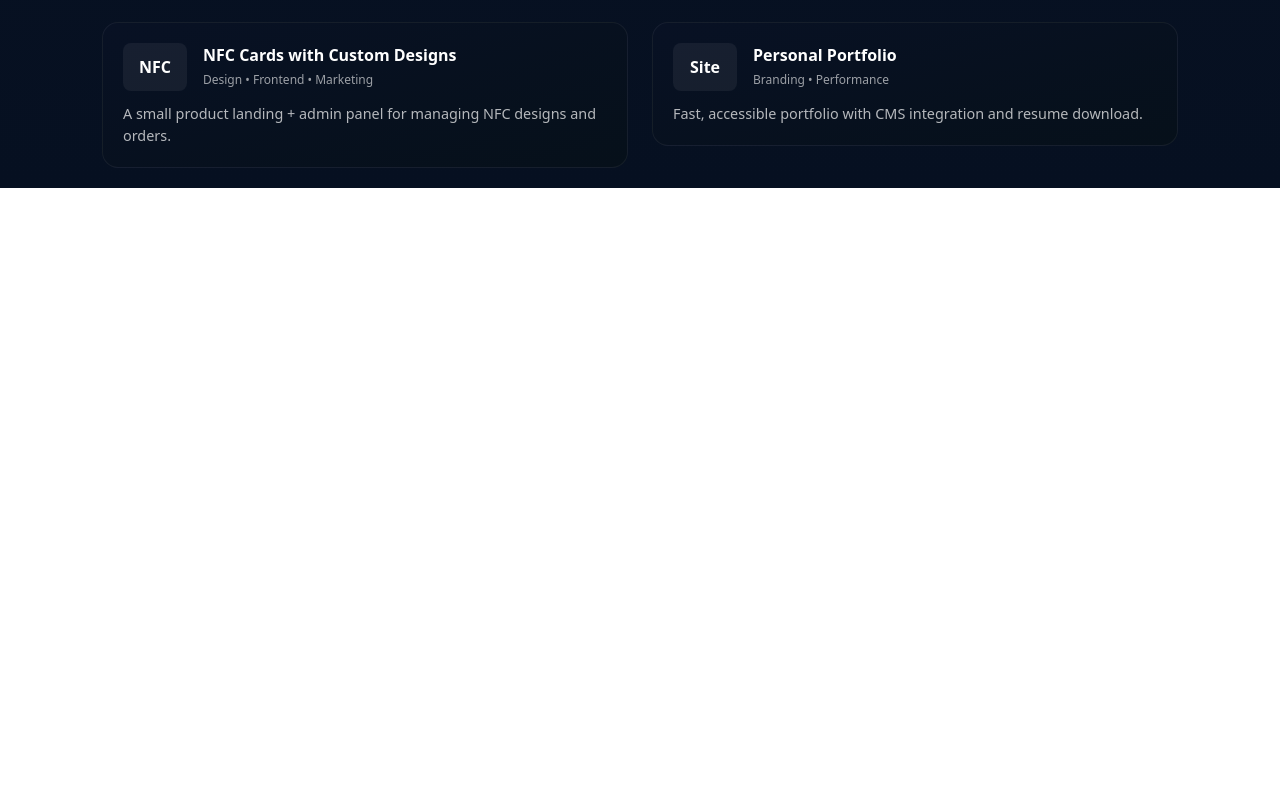
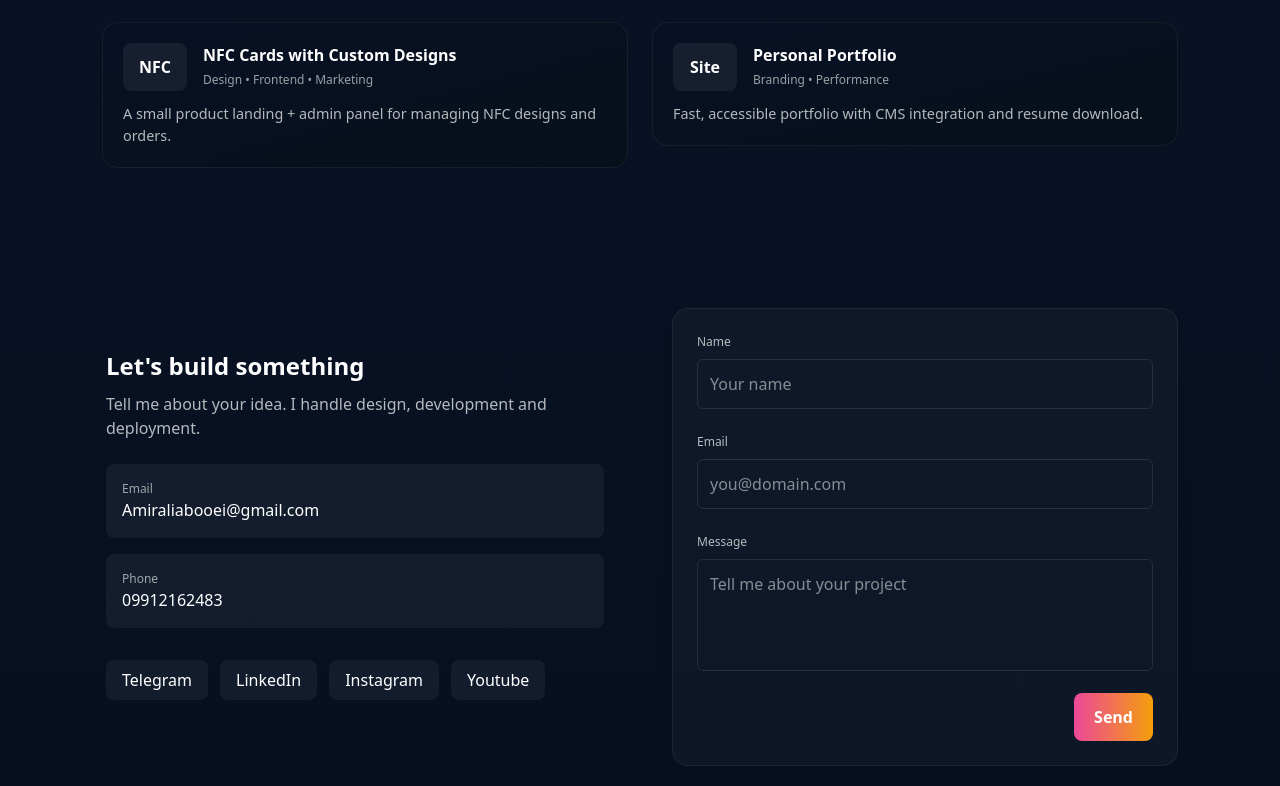
Before and after one commit to amiraliabooei/amirali-personal-site, a React (Vite) app: page / in a window 1280 px wide. Shown: the part 1954-2740 px from the top of the page. Before the commit the page ends 2142 px from the top, so only its background shows below. Built offline with nearby package versions, Linux system fonts and the light colour scheme.

Commit message:
make contactbox

```diff
--- /dev/null
+++ b/src/Components/ContactBox/ContactBox.jsx
@@ -0,0 +1,75 @@
+import Styled from "./ContactBox.module.css";
+
+
+export default function ContactBox(props){
+    const Gomail = ()=>{
+
+    }
+    const GoPhone = ()=>{
+
+    }
+    switch (props.data.lan) {
+        case 'en':
+            return (
+                <>
+                    <div className={Styled.ContactBoxWrapper} id={'contact'}>
+                        <div className="container">
+                            <div className="row">
+                                <div className="col-xxl-6 col-xl-6 col-md-12 col-sm-12">
+                                    <div className={Styled.ContactSection}>
+                                        <h3 className={Styled.ContactTitle}>Let's build something</h3>
+                                        <p className={Styled.ContactDesc}>Tell me about your idea. I handle design,
+                                            development and deployment.</p>
+
+                                        <div className={Styled.ContactInfo}>
+                                            <a className={Styled.InfoBox} href={'mailto:amiraliabooei@gmail.com'}>
+                                                <div className={Styled.InfoLable}>Email</div>
+                                                <div className={Styled.InfoValue}>Amiraliabooei@gmail.com</div>
+                                            </a>
+
+                                            <a className={Styled.InfoBox} href={'tel:+989912162483'}>
+                                                <div className={Styled.InfoLable} >Phone</div>
+                                                <div className={Styled.InfoValue}>09912162483</div>
+                                            </a>
+
+                                            <div className={Styled.ContactLinks}>
+                                                <a href="https://t.me/">Telegram</a>
+                                                <a href="https://www.linkedin.com/">LinkedIn</a>
+                                                <a href="https://www.linkedin.com/">Instagram</a>
+                                                <a href="https://www.linkedin.com/">Youtube</a>
+                                            </div>
+                                        </div>
+                                    </div>
+                                </div>
+                                <div className="col-xxl-6 col-xl-6 col-md-12 col-sm-12">
+                                    <div className={Styled.ContactFormWrapper} >
+                                        <form className={Styled.ContactFormContainer}>
+                                            <label className={Styled.ContactFormLable}>Name</label>
+                                            <input className={Styled.ContactFormInput} placeholder="Your name"/>
+                                            <br/>
+                                            <br/>
+                                            <label className={Styled.ContactFormLable} >Email</label>
+                                            <input className={Styled.ContactFormInput} placeholder="you@domain.com"/>
+                                            <br/>
+                                            <br/>
+                                            <label className={Styled.ContactFormLable} >Message</label>
+                                            <textarea className={Styled.ContactFormTextArea}
+                                                      placeholder="Tell me about your project"></textarea>
+                                            <div className={Styled.ContactFormBtnContainer}>
+                                                <button type="submit" className={Styled.Btn}>Send</button>
+                                            </div>
+                                        </form>
+                                    </div>
+                                </div>
+                            </div>
+                        </div>
+                    </div>
+                </>
+            );
+
+        case 'fa':
+            return (
+                <></>
+            );
+    }
+}
--- /dev/null
+++ b/src/Components/ContactBox/ContactBox.module.css
@@ -0,0 +1,128 @@
+.ContactBoxWrapper{
+    margin-top: 100px;
+}
+.ContactSection {
+    max-width: 1200px;
+    margin: 0 auto;
+    padding: 4rem 1.5rem;
+}
+.ContactTitle {
+    font-size: 1.5rem;
+    font-weight: bold;
+}
+.ContactDesc {
+    margin-top: 0.75rem;
+    color: rgba(255, 255, 255, 0.7);
+}
+.ContactInfo {
+    margin-top: 1.5rem;
+    display: flex;
+    flex-direction: column;
+    gap: 1rem;
+}
+/*.ContactInfo:hover{*/
+/*    cursor: pointer;*/
+/*}*/
+.InfoBox {
+    padding: 1rem;
+    border-radius: 0.5rem;
+    background: rgba(255, 255, 255, 0.05);
+    text-decoration: none;
+    transition: 0.5s ease;
+    color: #fff;
+
+}
+.InfoBox:hover{
+    background: rgba(255, 255, 255, 0.1);
+
+    transition: 0.5s ease;
+    cursor: pointer;
+}
+.InfoLable {
+    font-size: 0.75rem;
+    color: rgba(255, 255, 255, 0.6);
+}
+.InfoValue {
+    font-weight: 500;
+}
+.ContactLinks {
+    display: flex;
+    gap: 0.75rem;
+    margin-top: 1rem;
+}
+.ContactLinks a {
+    padding: 0.5rem 1rem;
+    border-radius: 0.5rem;
+    background: rgba(255, 255, 255, 0.05);
+    color: white;
+    text-decoration: none;
+    transition: background 0.3s;
+}
+.ContactLinks a:hover {
+    background: rgba(255, 255, 255, 0.1);
+}
+.ContactFormContainer{
+    background: rgba(255, 255, 255, 0.03);
+    padding: 1.5rem;
+    border-radius: 1rem;
+    border: 1px solid rgba(255, 255, 255, 0.06);
+    box-shadow: 0 10px 15px -3px rgba(0, 0, 0, 0.1);
+    width: 100%;
+    /*max-width: 400px;*/
+}
+.ContactFormLable{
+    font-size: 0.75rem;
+    color: rgba(255, 255, 255, 0.7);
+    display: block;
+}
+.ContactFormInput{
+    margin-top: 0.5rem;
+    width: 100%;
+    padding: 0.75rem;
+    border-radius: 0.375rem;
+    background: transparent;
+    border: 1px solid rgba(255, 255, 255, 0.1);
+    color: white;
+    outline: none;
+}
+.ContactFormInput::placeholder {
+    color: rgba(255, 255, 255, 0.5);
+}
+.ContactFormTextArea{
+    margin-top: 0.5rem;
+    width: 100%;
+    padding: 0.75rem;
+    border-radius: 0.375rem;
+    background: transparent;
+    border: 1px solid rgba(255, 255, 255, 0.1);
+    color: white;
+    height: 7rem;
+    resize: none;
+    outline: none;
+}
+.ContactFormTextArea::placeholder {
+    color: rgba(255, 255, 255, 0.5);
+}
+.ContactFormBtnContainer{
+    margin-top: 1rem;
+    display: flex;
+    justify-content: flex-end;
+}
+.Btn{
+    padding: 0.75rem 1.25rem;
+    border-radius: 0.5rem;
+    background: linear-gradient(to right, #ec4899, #f59e0b);
+    font-weight: 600;
+    color: white;
+    border: none;
+    cursor: pointer;
+}
+.Btn:hover{
+    opacity: 0.9;
+}
+.mt{
+    margin-top: 1rem;
+}
+.ContactFormWrapper{
+    padding: 20px;
+}
--- a/src/Pages/Home/Home.jsx
+++ b/src/Pages/Home/Home.jsx
@@ -7,6 +7,7 @@ import ChangeTitle from "../../Components/ChangeTitle/ChangeTitle.jsx";
 import About from "../../Components/About/About.jsx";
 import Skills from "../../Components/Skills/Skills.jsx";
 import SelectedProjects from "../../Components/SelectedProjects/SelectedProjects.jsx";
+import ContactBox from "../../Components/ContactBox/ContactBox.jsx";
 
 export default function Home({ language }) {
     const [text, setText] = useState(texts.en); // مقدار اولیه مناسب
@@ -25,6 +26,7 @@ export default function Home({ language }) {
             <About data={text}/>
             <Skills data={text} />
             <SelectedProjects data={text}/>
+            <ContactBox data={text} />
 
         </div>
     );
```
